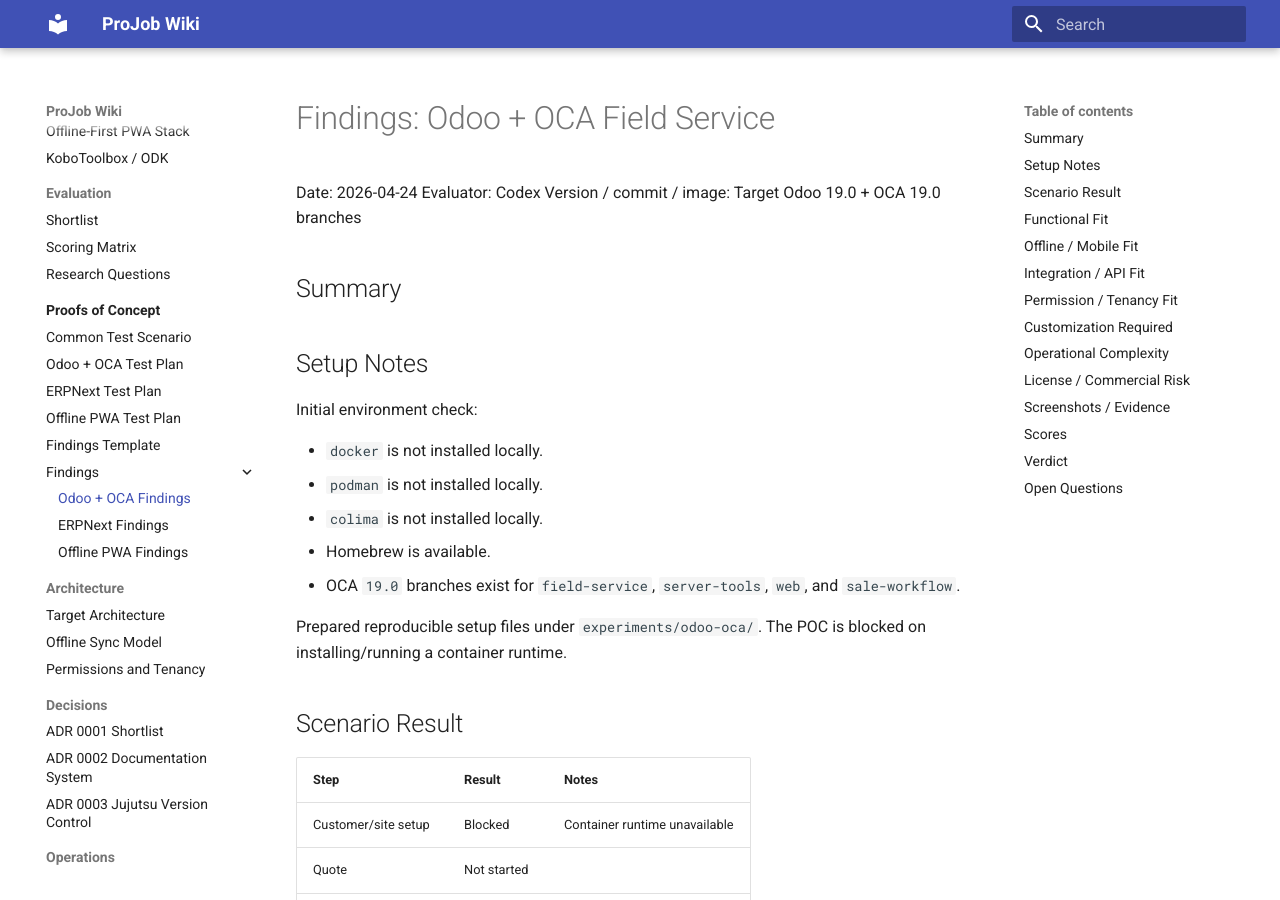
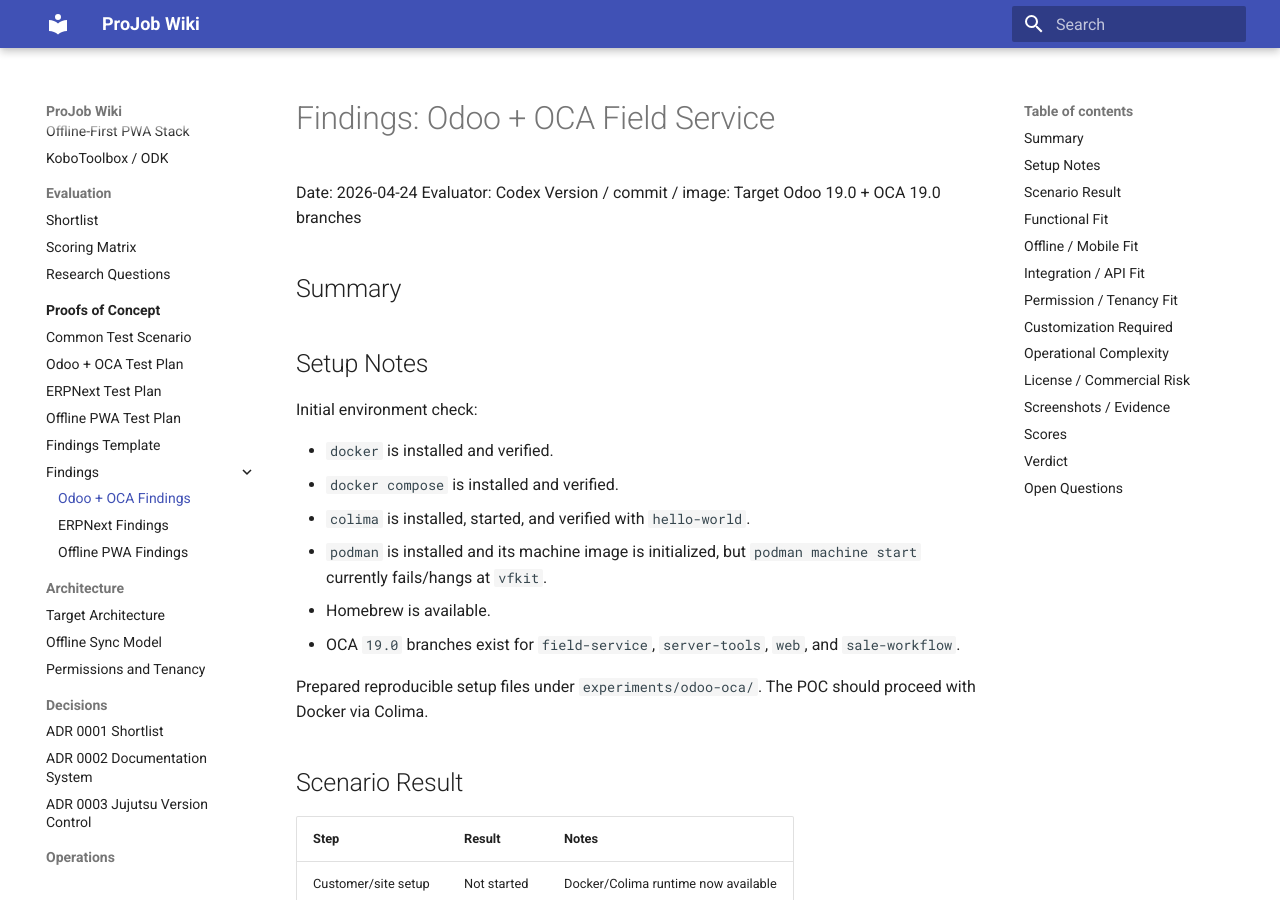
Before and after one commit to ajdench/ProJob-Wiki, an MkDocs documentation site: the page built from docs/poc/findings/odoo-oca.md, in a window 1280 px wide and 900 px high. Built offline with MkDocs 1.6.1 and Material for MkDocs 9.7.7, drawn with Linux system fonts in a browser that asks for light colours.

Commit message:
Record container runtime setup

```diff
--- a/docs/poc/findings/odoo-oca.md
+++ b/docs/poc/findings/odoo-oca.md
@@ -10,19 +10,20 @@
 
 Initial environment check:
 
-- `docker` is not installed locally.
-- `podman` is not installed locally.
-- `colima` is not installed locally.
+- `docker` is installed and verified.
+- `docker compose` is installed and verified.
+- `colima` is installed, started, and verified with `hello-world`.
+- `podman` is installed and its machine image is initialized, but `podman machine start` currently fails/hangs at `vfkit`.
 - Homebrew is available.
 - OCA `19.0` branches exist for `field-service`, `server-tools`, `web`, and `sale-workflow`.
 
-Prepared reproducible setup files under `experiments/odoo-oca/`. The POC is blocked on installing/running a container runtime.
+Prepared reproducible setup files under `experiments/odoo-oca/`. The POC should proceed with Docker via Colima.
 
 ## Scenario Result
 
 | Step | Result | Notes |
 | --- | --- | --- |
-| Customer/site setup | Blocked | Container runtime unavailable |
+| Customer/site setup | Not started | Docker/Colima runtime now available |
 | Quote | Not started | |
 | Job/work order | Not started | |
 | Schedule/assign | Not started | |
```
Also changed, not shown: experiments/odoo-oca/README.md (+7 -5 lines).
